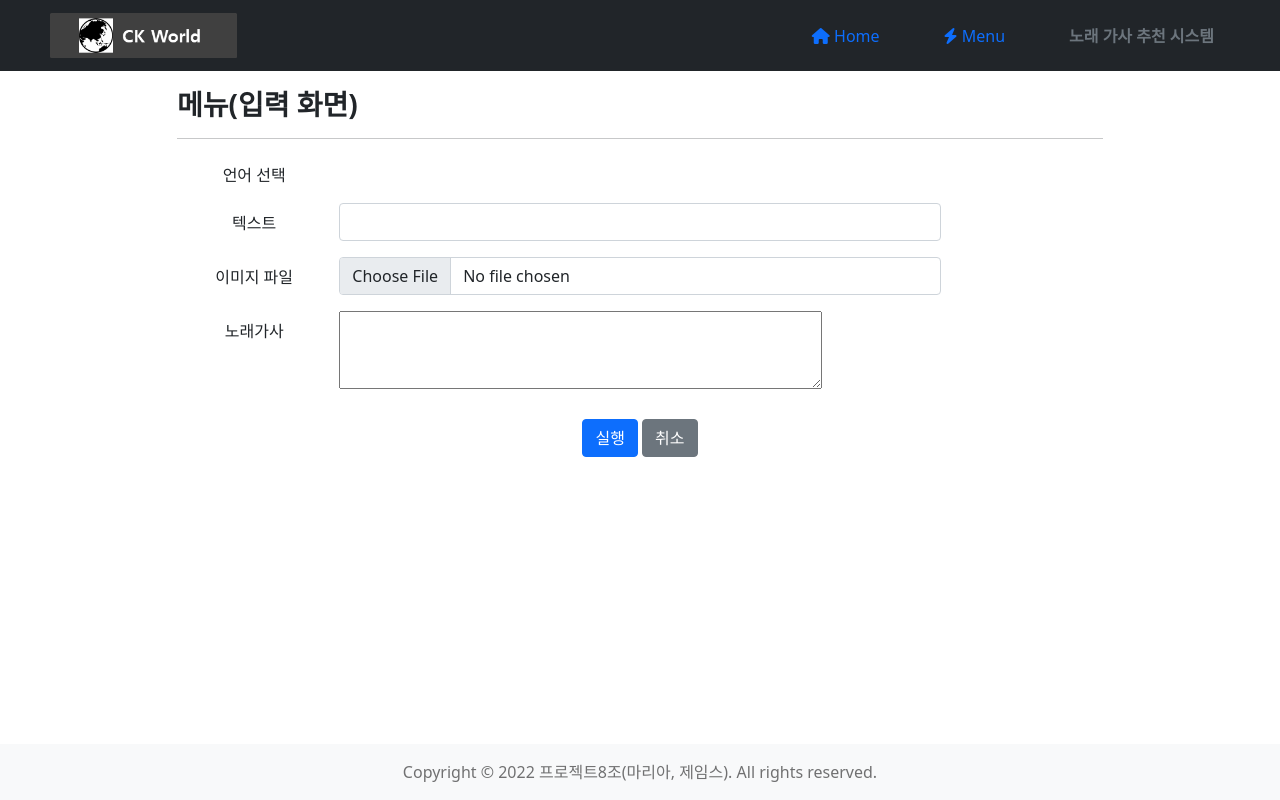
After one commit to dmlgus1922/PythonWeb_2022.08, a Flask app: template 05.ProjectTemplate/templates/menu.html in a window 1280 px wide. The commit adds this page. Run offline with Flask 2, Linux system fonts and the light colour scheme; the template is opened without the code that fills it, so the values that code supplies are empty; some libraries are stand-ins or nearby versions.

Commit message:
20220817 수업내용

```diff
--- a/04.Flask/templates/01.index.html
+++ b/05.ProjectTemplate/templates/base.html
@@ -1,30 +1,33 @@
 <!DOCTYPE html>
 <html lang="ko">
 <head>
-    <title>프로젝트 템플릿</title>
+    <title>{% block title %}project{% endblock %}</title>
     <meta charset="utf-8">
     <meta name="viewport" content="width=device-width, initial-scale=1">
     <link href="https://cdn.jsdelivr.net/npm/bootstrap@5.1.3/dist/css/bootstrap.min.css" rel="stylesheet">
     <link href="https://cdnjs.cloudflare.com/ajax/libs/font-awesome/6.1.2/css/all.min.css" rel="stylesheet">
     <script src="https://cdn.jsdelivr.net/npm/bootstrap@5.1.3/dist/js/bootstrap.bundle.min.js"></script>
-
+    {% block additional_head %}{% endblock %}
 </head>
 <body>
     <nav class="navbar bg-dark navbar-dark fixed-top">
         <!-- Brand/logo -->
         <a class="navbar-brand" style="margin-left:50px;margin-right:100px;" href="#">
             <!-- href에 #을 넣으면 링크 이동을 막는다는 의미 -->
-            <img src="../static/img/logo.png" alt="Logo" style="height:45px;">
+            <!-- <img src="../static/img/logo.png" alt="Logo" style="height:45px;"> -->
             <!-- 경로에 맞게 로고 이미지를 넣어보자. -->
-            <!-- <img src="{{url_for('static', filename='img/logo.png')}}" alt="Logo" style="height:45px;"> -->
+            <img src="{{url_for('static', filename='img/logo.png')}}" alt="Logo" style="height:45px;">
         </a>
 
         <!-- Links -->
         <nav class="nav nav-pills">
-            <a class="nav-link active" href="/"><i class="fa-solid fa-home"></i> Home</a>
+            <a class="nav-link {% if menu.home %}active{% endif %}"
+                href="{% if menu.home %}#{% else %}/{% endif %}">
+                <i class="fa-solid fa-home"></i> Home</a>
             <a class="nav-link disabled"></a>
             <!-- 메뉴가 너무 붙어있지 않게 그냥 새 메뉴 하나 만들고 disabled-->
-            <a class="nav-link" href="/menu"><i class="fa-solid fa-bolt"></i> Menu</a>
+            <a class="nav-link {% if menu.menu %}active{% endif %}"
+                href="{% if menu.menu %}#{% else %}/menu{% endif %}"><i class="fa-solid fa-bolt"></i> Menu</a>
             <a class="nav-link disabled"></a>
             <a class="nav-link disabled" style="margin-right:50px;">
                 <strong>노래 가사 추천 시스템</strong>
@@ -38,10 +41,9 @@
             <div class="col-1"></div>
             <!-- 전체적으로 왼쪽에 1만큼 여백-->
             <div class="col-10">
-                <h3><strong>빅 데이터/인공 지능</strong> <small>세계에 오신 것을 환영합니다.</small></h3>
+                <h3>{% block subtitle %}{% endblock %}</h3>
                 <hr> <!-- 줄이 생긴다 -->
-                <img src="https://picsum.photos/640/360" class="d-block w-100" alt="임의의 사진">
-                <!-- 임의의 사진을 가져옴. w-100 폭을 100% 만큼 채우는 것-->
+                {% block content %}{% endblock %}
             </div>
             <div class="col-1"></div>
             <!-- 오른쪽에 여백 -->
@@ -52,5 +54,6 @@
             Copyright &copy; 2022 프로젝트8조(마리아, 제임스). All rights reserved.
         </span>
     </nav>
+    {% block additional_body %}{% endblock %}
 </body>
 </html>
--- /dev/null
+++ b/05.ProjectTemplate/templates/menu.html
@@ -0,0 +1,64 @@
+{% extends "base.html" %}
+{% block title %}입력 화면{% endblock %}
+{% block additional_head %}
+    <style>
+        td { text-align: center; }
+    </style>
+{% endblock %}
+
+{% block subtitle %}
+    <strong>메뉴(입력 화면)</strong>
+{% endblock %}
+{% block content %}
+    <form action="/menu" method="POST" enctype="multipart/form-data">
+    <!-- action에 routing 정보를, 전달하는 방식 method, file을 보낼 때는 enctype="multipart/form-data" 추가 -->
+        <table class="table table-borderless">
+            <tr class="d-flex">
+                <td class="col-2">언어 선택</td>
+                <td class="col-8">
+                    {% for option in options %}
+                        <div class="form-check-inline">
+                            <label class="form-check-label">
+                                <input type="radio" class="form-check-input" name="lang" value="{{option.val}}"
+                                {% if loop.first %}checked{% endif %}> {{option.disp}}
+                            </label>
+                        </div>
+                    {% endfor %}
+
+                </td>
+                <td class="col-2"></td>
+            </tr>
+            <tr class="d-flex">
+                <td class="col-2 mt-2">텍스트</td>
+                <td class="col-8">
+                    <input class="form-control" type="text" id="index" name="index">
+                    <!-- 텍스트를 적었을 때 name을 통해 값을 서버에서 얻어냄. -->
+                </td>
+                <td class="col-2"></td>
+            </tr>
+            <tr class="d-flex">
+                <td class="col-2 mt-2">이미지 파일</td>
+                <td class="col-8">
+                    <input class="form-control" type="file" id="image" name="image">
+                </td>
+                <td class="col-2"></td>
+            </tr>
+            <!-- 노래 가사 받을 form -->
+            <tr class="d-flex">
+                <td class="col-2 mt-2">노래가사</td>
+                <td class="col-8" style="text-align: left;">
+                    <textarea cols="50" rows="3" id="lyrics" name="lyrics"></textarea>
+                </td>
+                <td class="col-2"></td>
+            </tr>
+            <tr class="d-flex">
+                <td class="col-2"></td>
+                <td class="col-8 mt-2">
+                    <button type="submit" class="btn btn-primary mr-2">실행</button>
+                    <button type="reset" class="btn btn-secondary">취소</button>
+                </td>
+                <td class="col-2"></td>
+            </tr>
+        </table>
+    </form>
+{% endblock %}
```
Also changed, not shown: 04.Flask/ServerAction.py (added, +43 -0 lines), 04.Flask/templates/02.menu.html (+14 -4 lines), 04.Flask/templates/03.menu_res.html (+5 -4 lines), 05.ProjectTemplate/App.py (added, +46 -0 lines), 05.ProjectTemplate/templates/index.html (added, +8 -0 lines), 05.ProjectTemplate/templates/menu_res.html (added, +36 -0 lines), 05.ProjectTemplate/static/img/logo.png (added), 05.ProjectTemplate/static/img/독수리.jpg (added), 1 other file.
